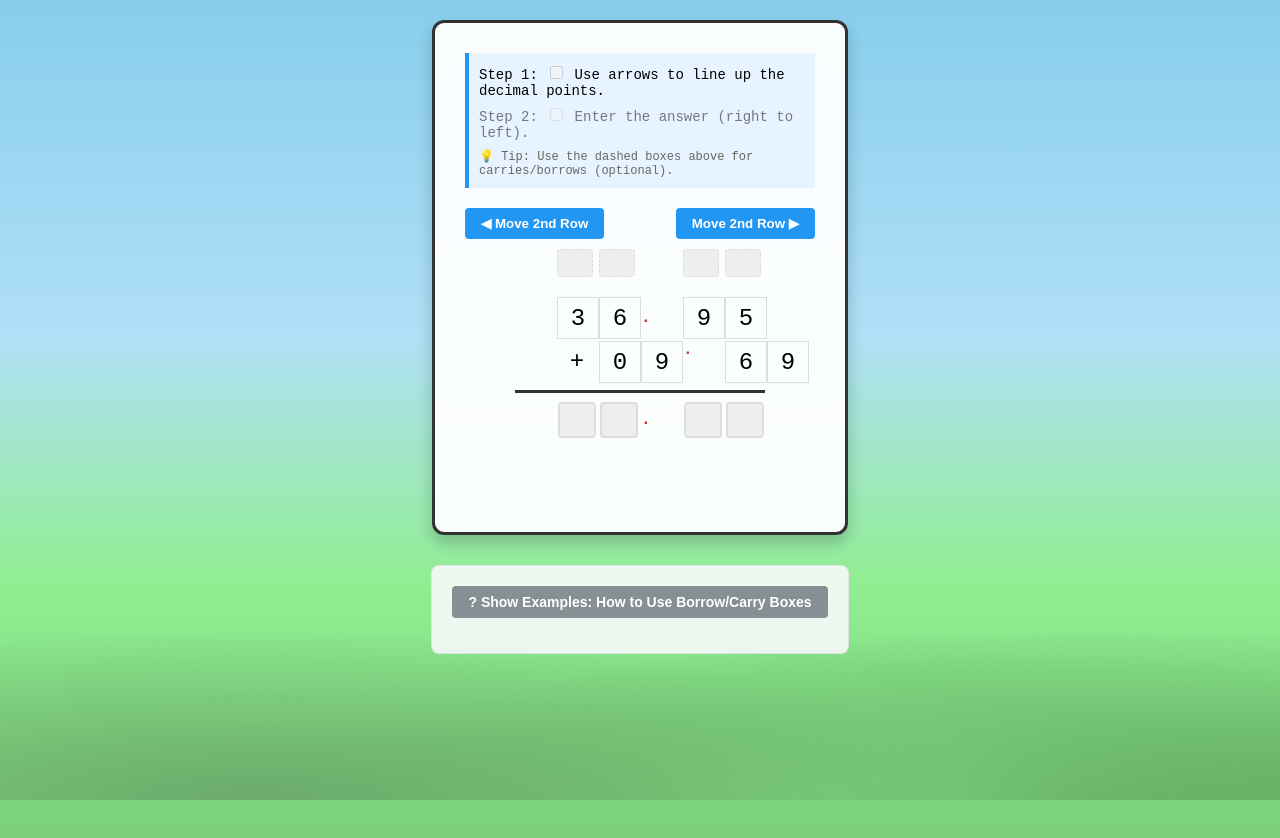
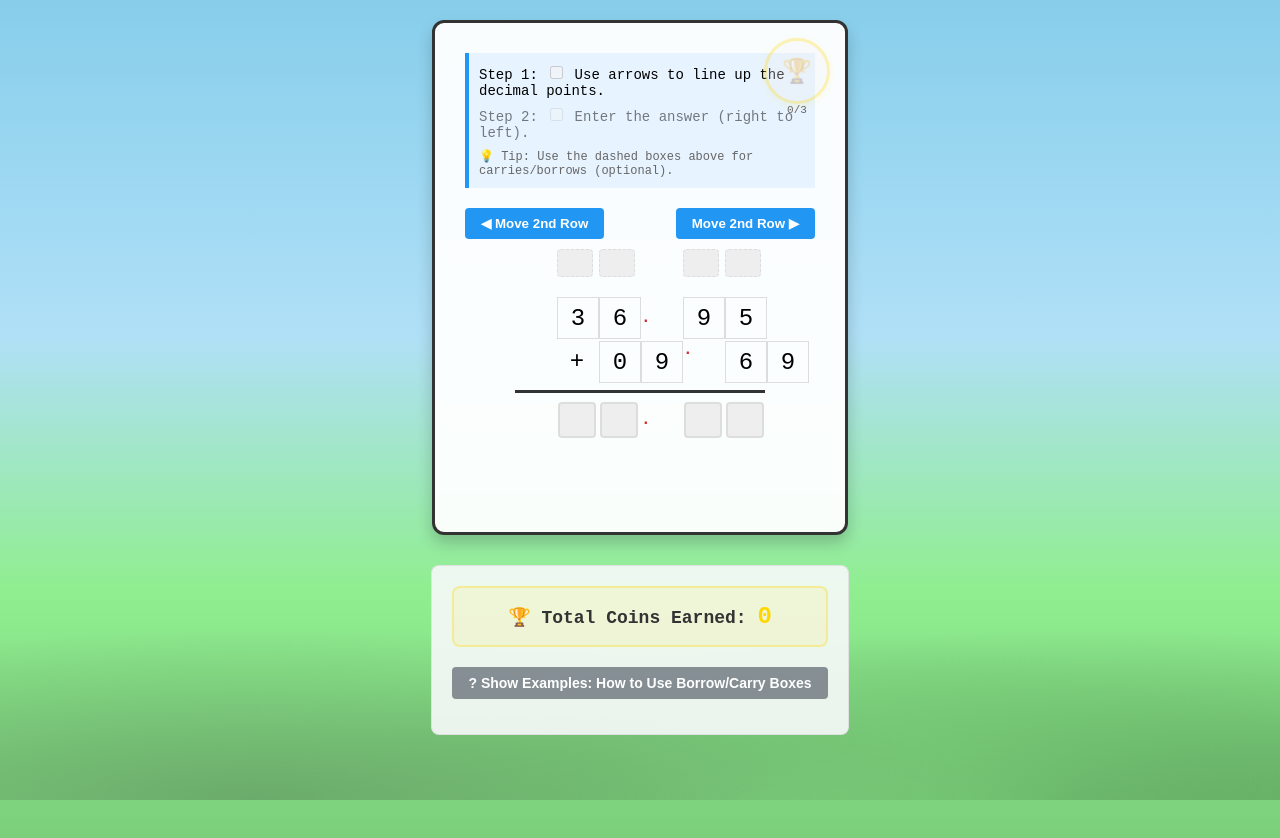
Before and after one commit to shanecandoit/worksheet_decimal_add_subtract, a plain HTML site: page index.html in a window 1280 px wide. Drawn offline with Linux system fonts and the light colour scheme.

Commit message:
Add mastery system with coin progress, streak tracking, and total coins display

```diff
--- a/index.html
+++ b/index.html
@@ -126,11 +126,83 @@
         .example-decimal { font-weight: bold; color: #d32f2f; border: none; }
         .example-line { grid-column: 1 / span 6; height: 2px; background: #999; margin: 3px 0; }
         .step-annotation { font-size: 13px; color: #495057; margin: 5px 0; font-style: italic; }
+
+        /* Coin mastery progress */
+        .mastery-container {
+            position: absolute;
+            top: 15px;
+            right: 15px;
+            display: flex;
+            align-items: center;
+            gap: 8px;
+        }
+        .coin-progress {
+            width: 60px;
+            height: 60px;
+            border-radius: 50%;
+            border: 3px solid #FFD700;
+            background: conic-gradient(
+                #FFD700 0deg,
+                #FFD700 var(--fill-degrees),
+                #f0f0f0 var(--fill-degrees),
+                #f0f0f0 360deg
+            );
+            display: flex;
+            align-items: center;
+            justify-content: center;
+            font-size: 24px;
+            font-weight: bold;
+            color: #333;
+            box-shadow: 0 2px 8px rgba(255, 215, 0, 0.4);
+            transition: transform 0.3s ease, box-shadow 0.3s ease;
+            position: relative;
+        }
+        .coin-progress.full {
+            background: linear-gradient(135deg, #FFD700 0%, #FFA500 100%);
+            animation: coin-shine 1s ease-out;
+            transform: scale(1.1);
+            box-shadow: 0 4px 16px rgba(255, 215, 0, 0.8);
+        }
+        @keyframes coin-shine {
+            0%, 100% { filter: brightness(1); }
+            50% { filter: brightness(1.3); }
+        }
+        .coin-label {
+            font-size: 11px;
+            color: #666;
+            text-align: center;
+        }
+
+        /* Coin count display */
+        .coin-count-display {
+            text-align: center;
+            margin-bottom: 20px;
+            padding: 15px;
+            background: rgba(255, 215, 0, 0.1);
+            border: 2px solid rgba(255, 215, 0, 0.3);
+            border-radius: 8px;
+            font-size: 18px;
+            font-weight: bold;
+            color: #333;
+        }
+        .coin-count-display span {
+            color: #FFD700;
+            font-size: 24px;
+        }
     </style>
 </head>
 <body>
 
     <div class="problem-container">
+        <div class="mastery-container">
+            <div>
+                <div class="coin-progress" id="coin-progress" style="--fill-degrees: 0deg; opacity: .3;">
+                    <span id="coin-icon">🏆</span>
+                </div>
+                <div class="coin-label" id="streak-label">0/3</div>
+            </div>
+        </div>
+
         <div id="instructions" class="instructions">
             <div id="step1">Step 1: <input type="checkbox" id="step1-checkbox" disabled aria-hidden="true"> Use arrows to line up the decimal points.</div>
             <div id="step2" style="opacity:0.5; margin-top:6px;">Step 2: <input type="checkbox" id="step2-checkbox" disabled aria-hidden="true"> Enter the answer (right to left).</div>
@@ -183,8 +255,10 @@
         <button id="next-btn" class="hidden" onclick="generateProblemWithAnimation()">Next Problem</button>
     </div>
 
-    <div class="example-section">
-        <button class="example-toggle" onclick="toggleExamples()">? Show Examples: How to Use Borrow/Carry Boxes</button>
+    <div class="example-section">        <div class="coin-count-display">
+            🏆 Total Coins Earned: <span id="total-coins-display">0</span>
+        </div>
+                <button class="example-toggle" onclick="toggleExamples()">? Show Examples: How to Use Borrow/Carry Boxes</button>
         <div id="example-content" class="example-content">
 
             <div class="example-problem">
@@ -354,6 +428,10 @@
         let shiftIndex = 2; // Start unaligned
         const offsetPixels = 42; // Width of cell + gap
         let currentProblem = { n1: "", n2: "", isAdd: true };
+
+        // Mastery tracking
+        let streak = 0;
+        let totalCoins = 0;
 
         // Expected annotations (optional, for validation feedback only)
         let expectedNotes = { note_1: "", note_2: "", note_3: "", note_4: "" };
@@ -554,6 +632,29 @@
             }
         }
 
+        function updateCoinProgress() {
+            const coinProgress = document.getElementById('coin-progress');
+            const streakLabel = document.getElementById('streak-label');
+            const coinIcon = document.getElementById('coin-icon');
+
+            // Calculate fill degrees (120 degrees per problem, 3 problems = 360)
+            const fillDegrees = (streak % 3) * 120;
+            coinProgress.style.setProperty('--fill-degrees', `${fillDegrees}deg`);
+
+            // Update label
+            streakLabel.innerText = `${streak % 3}/3`;
+
+            // Full coin animation
+            if (streak > 0 && streak % 3 === 0) {
+                coinProgress.classList.add('full');
+                coinIcon.innerText = '✨';
+                setTimeout(() => {
+                    coinProgress.classList.remove('full');
+                    coinIcon.innerText = '🪙';
+                }, 1500);
+            }
+        }
+
         function createConfetti() {
             const colors = ['#FF6B6B', '#4ECDC4', '#45B7D1', '#FFA07A', '#98D8C8', '#F7DC6F', '#BB8FCE', '#85C1E2'];
             const confettiCount = 50;
@@ -577,7 +678,19 @@
             const inputs = document.querySelectorAll('.digit-input');
             const allCorrect = Array.from(inputs).every((input, idx) => input.value === solution[idx]);
             if (allCorrect) {
-                document.getElementById('status-msg').innerText = "Correct! Balance updated. 🌟";
+                // Increment streak
+                streak++;
+                updateCoinProgress();
+
+                // Check if earned a full coin
+                if (streak % 3 === 0) {
+                    totalCoins++;
+                    document.getElementById('total-coins-display').innerText = totalCoins;
+                    document.getElementById('status-msg').innerText = `🎉 Full coin earned! Total: ${totalCoins} coin${totalCoins > 1 ? 's' : ''}`;
+                } else {
+                    document.getElementById('status-msg').innerText = `Correct! ${3 - (streak % 3)} more to earn a coin! 🌟`;
+                }
+
                 document.getElementById('next-btn').classList.remove('hidden');
                 document.getElementById('step2-checkbox').checked = true;
                 // Disable all inputs after correct answer
```
Also changed, not shown: 1 other file.
